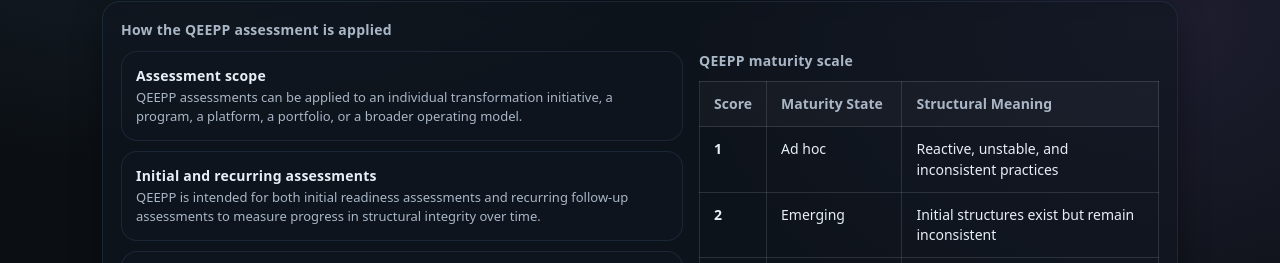
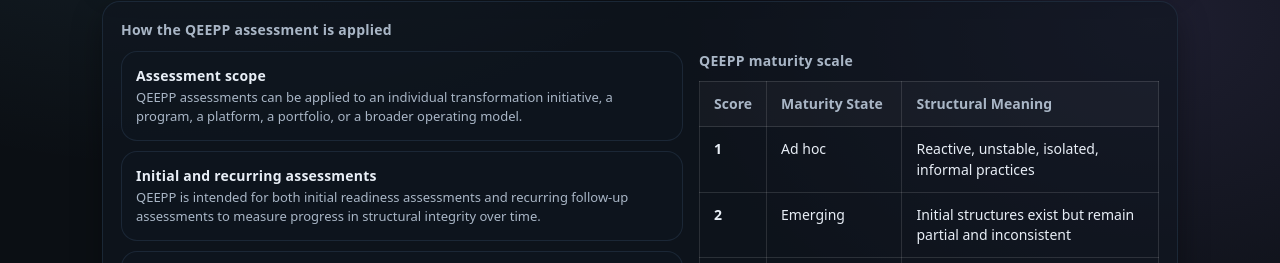
Before and after one commit to qeepp/qeepp.github.io, a website: page assessment-methodology.html in a window 1280 px wide. Shown: the part 557-820 px from the top of the page. Drawn offline with Linux system fonts and the light colour scheme.

Commit message:
Wip (#120)
* commit silo

* link to exlcude partials html

* lint --exclude fix

* ci lint modernizing

* CI relative links check fix

* exclude /partials from link check

* attempt 2

* Update ci.yml

* Update ci.yml

* Update ci.yml

* Update why1.html

* Update 1.0

* Update why.html

* Update why.html

* Update index.html

* Update qeepp.css

* Update why.html

* Update why.html

* why update

* Update why.html

* Update why.html

* Update why.html

* Update why.html

* Update 1.1

* Update 1.2

* css update

* Update premature-scaling.html

* Update sitemap.xml

* Create _redirects

* Update 1.3

* Update premature-scaling.html

* minor updates

* Update index.html

* Update index.html

* Update 1.4

* Update 1.5

* update 1.6

* Update index.html

* Update index.html

* Update index.html

* Update index.html

* Update index.html

* Update 2.0

* Update resources.html

* update 2.1

* update

* Update 3.0

* Update 3.1

* U 3.11

* Update CONTRIBUTING.md

* Update index.html

* Update premature-scaling.html

* U 3.2

* Update contact.html

* A1

* U3.0

* Update resources.html

* Update resources.html

* Update starfish-diagram.html

* U3.2

* U3.0

* U3.3

* U3.4

* U3.5

* U3.51

* U3.6

* U4.0

* U4.1

* U3.4

* U3.5

* Update qeepp-assessment.html

* U3.6

* Update premature-scaling.html

* Update premature-scaling.html

* Update trends-chart.html

* U3.7

* Update index.html

* U3,7

* U 4.0

* Update resources.html

* U 4.1

* U 4.11

* U 4.2

* u 4.21

* U 4.21

* U 4.3

* U 4.22

* U 4.23

* Update ci.yml

* Update radar-chart.html

* Update ci.yml

* Update ci.yml

* Update ci.yml

* Update sitemap.xml

* Build footer and sitemap

* Build footer and sitemap

* Build footer and sitemap

* U 4.3

* Build footer and sitemap

* Add License

* Add QEEPP framework principles page

* Rebuild

* U5

* u5

* Resolve merge conflicts

* Build

* u5

* Update generate-sitemap.js

* Q

* Update

* Update

* u

* u

* Update assessment-methodology.html

* Update index.html

* Update

* Update index.html

* run-start

* Update modals.html

* Update

* Update

* Update

* Update qeepp-about.html

* q

* Update qeepp-assessment.html

* Update qeepp-assessment.html

* integrity

* a

* a

* q

```diff
--- a/assessment-methodology.html
+++ b/assessment-methodology.html
@@ -269,12 +269,12 @@
               <tr>
                 <td><strong>1</strong></td>
                 <td>Ad hoc</td>
-                <td>Reactive, unstable, and inconsistent practices</td>
+                <td>Reactive, unstable, isolated, informal practices</td>
               </tr>
               <tr>
                 <td><strong>2</strong></td>
                 <td>Emerging</td>
-                <td>Initial structures exist but remain inconsistent</td>
+                <td>Initial structures exist but remain partial and inconsistent</td>
               </tr>
               <tr>
                 <td><strong>3</strong></td>
```
Also changed, not shown: qeepp-assessment-checklist.html (+2 -2 lines), qeepp-practical-assessment-framework.html (+2 -2 lines).
